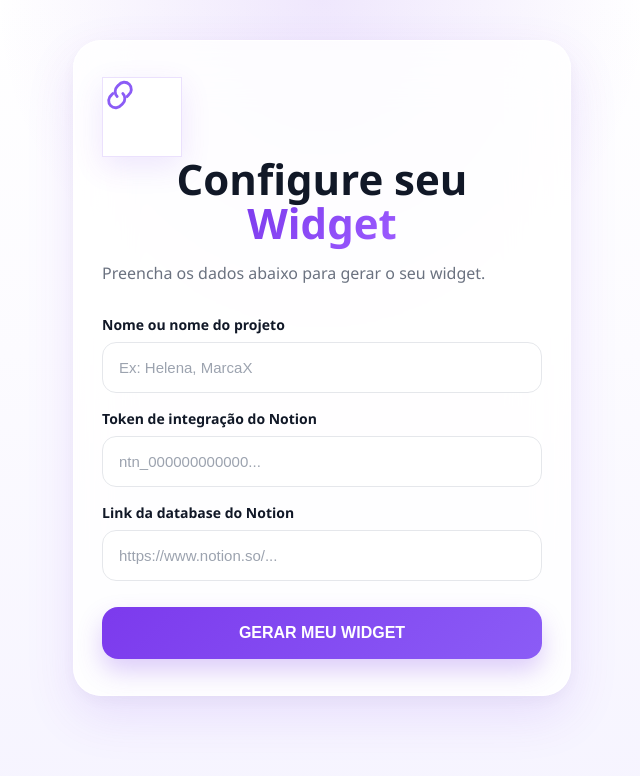
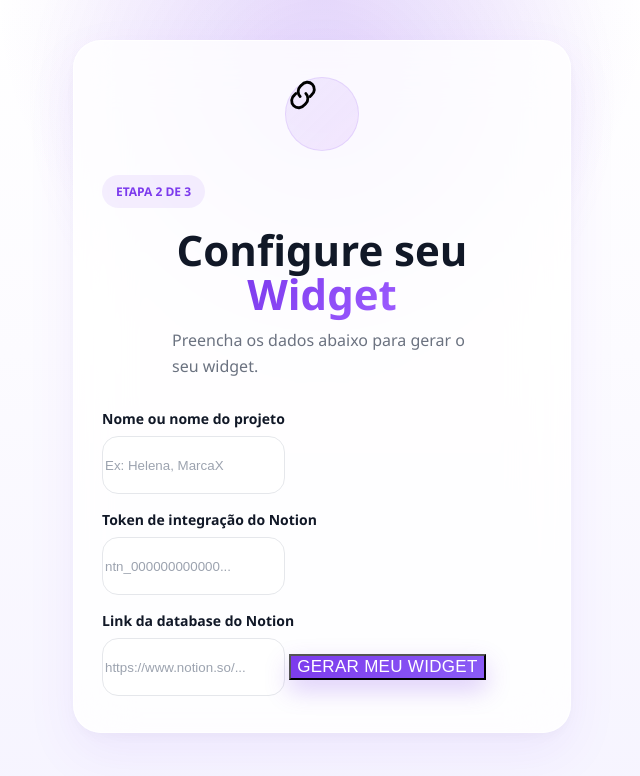
Before and after one commit to grazielly02/Notion-feed-backend2, a website: page public/form.html in a window 1280 px wide. Shown: the whole page, without its empty margins (318-958 px from the left). Drawn offline with Linux system fonts and the light colour scheme.

Commit message:
Update form.html 1 / 18

```diff
--- a/public/form.html
+++ b/public/form.html
@@ -34,6 +34,31 @@
       padding:40px 0;
     }
 
+    body::before{
+
+content:'';
+
+position:fixed;
+
+top:-200px;
+left:50%;
+
+transform:translateX(-50%);
+
+width:600px;
+height:600px;
+
+background:
+radial-gradient(
+circle,
+rgba(124,58,237,.12),
+transparent 70%
+);
+
+pointer-events:none;
+
+    }
+
 .form-box{
 
 position:relative;
@@ -55,26 +80,26 @@
 padding:36px 28px;
 
 box-shadow:
-0 20px 50px rgba(124,58,237,.12),
-0 5px 20px rgba(0,0,0,.04);
+0 20px 50px rgba(124,58,237,.08),
+0 5px 15px rgba(0,0,0,.03);
 
 }
 
 .step-icon{
+width:72px;
+height:72px;
+margin:0 auto 24px;
 
-width:78px;
-height:78px;
+border-radius:50%;
 
-background:white;
+background:
+linear-gradient(
+135deg,
+rgba(124,58,237,.08),
+rgba(168,85,247,.12)
+);
 
-border:
-1px solid rgba(124,58,237,.15);
-
-color:#8b5cf6;
-
-box-shadow:
-0 10px 30px rgba(124,58,237,.12);
-
+border:1px solid rgba(124,58,237,.12);
 }
 
     h2 {
@@ -101,16 +126,12 @@
 }
 
 .subtitulo{
-
 color:#6b7280;
-
 font-size:16px;
-
 line-height:1.6;
-
-margin-bottom:28px;
-
-  }
+max-width:300px;
+margin:0 auto 30px;
+}
 
 label{
 
@@ -130,26 +151,19 @@
 
 input{
 
-width:100%;
+height:54px;
 
-padding:16px;
+background:#fff;
 
-background:white;
+border:1px solid #e5e7eb;
 
-border:
-1px solid #e5e7eb;
-
-border-radius:14px;
-
-font-size:15px;
-
-color:#111827;
-
-transition:.25s;
-
-box-sizing:border-box;
+border-radius:16px;
 
 }
+
+input:hover{
+border-color:#c4b5fd;
+  }
 
 input::placeholder{
 
@@ -170,22 +184,6 @@
 
 button{
 
-width:100%;
-
-margin-top:26px;
-
-padding:17px;
-
-border:none;
-
-border-radius:16px;
-
-font-size:16px;
-
-font-weight:700;
-
-color:white;
-
 background:
 linear-gradient(
 135deg,
@@ -193,8 +191,14 @@
 #8b5cf6
 );
 
+color:white;
+
+font-size:17px;
+
+letter-spacing:.3px;
+
 box-shadow:
-0 12px 24px rgba(124,58,237,.25);
+0 10px 25px rgba(124,58,237,.25);
 
 transition:.25s;
 
@@ -216,6 +220,27 @@
       display: none;
     }
 
+  .badge{
+
+display:inline-flex;
+
+padding:8px 14px;
+
+border-radius:999px;
+
+background:
+rgba(124,58,237,.08);
+
+color:#7c3aed;
+
+font-size:12px;
+
+font-weight:700;
+
+margin:0 auto 20px;
+
+      }
+
     @media (max-width: 768px) {
 
   .form-box {
@@ -235,7 +260,7 @@
   }
 
   h2 {
-    font-size: 28px;
+    font-size: 36px;
   }
 
   .subtitulo {
@@ -243,9 +268,14 @@
     margin-bottom: 20px;
   }
 
-  input {
-    padding: 14px;
+input{
+height:50px;
+padding:0 16px;
   }
+
+label{
+font-size:14px;
+}
 
   button {
     padding: 15px;
@@ -268,6 +298,10 @@
         stroke-width="2"
         stroke-linecap="round"/>
 </svg>
+    </div>
+
+    <div class="badge">
+ETAPA 2 DE 3
     </div>
 
     <h2>
```
